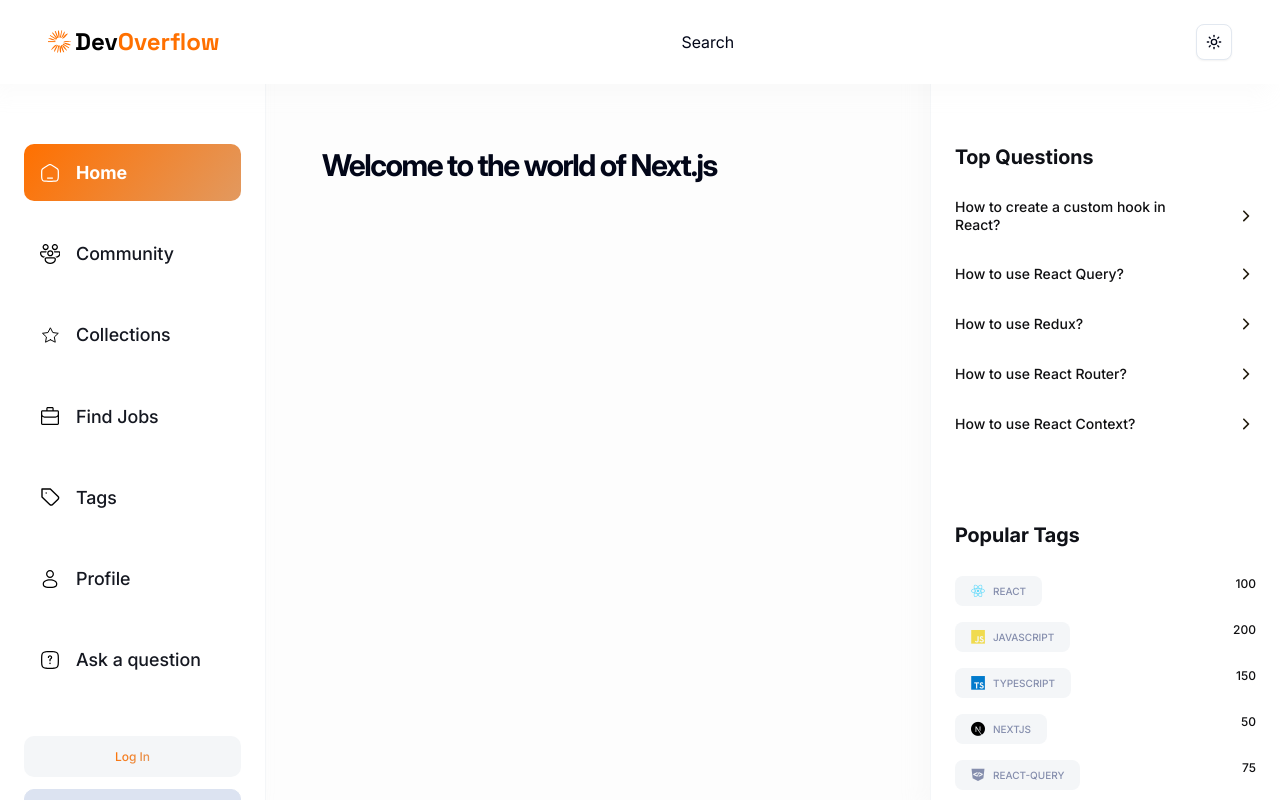
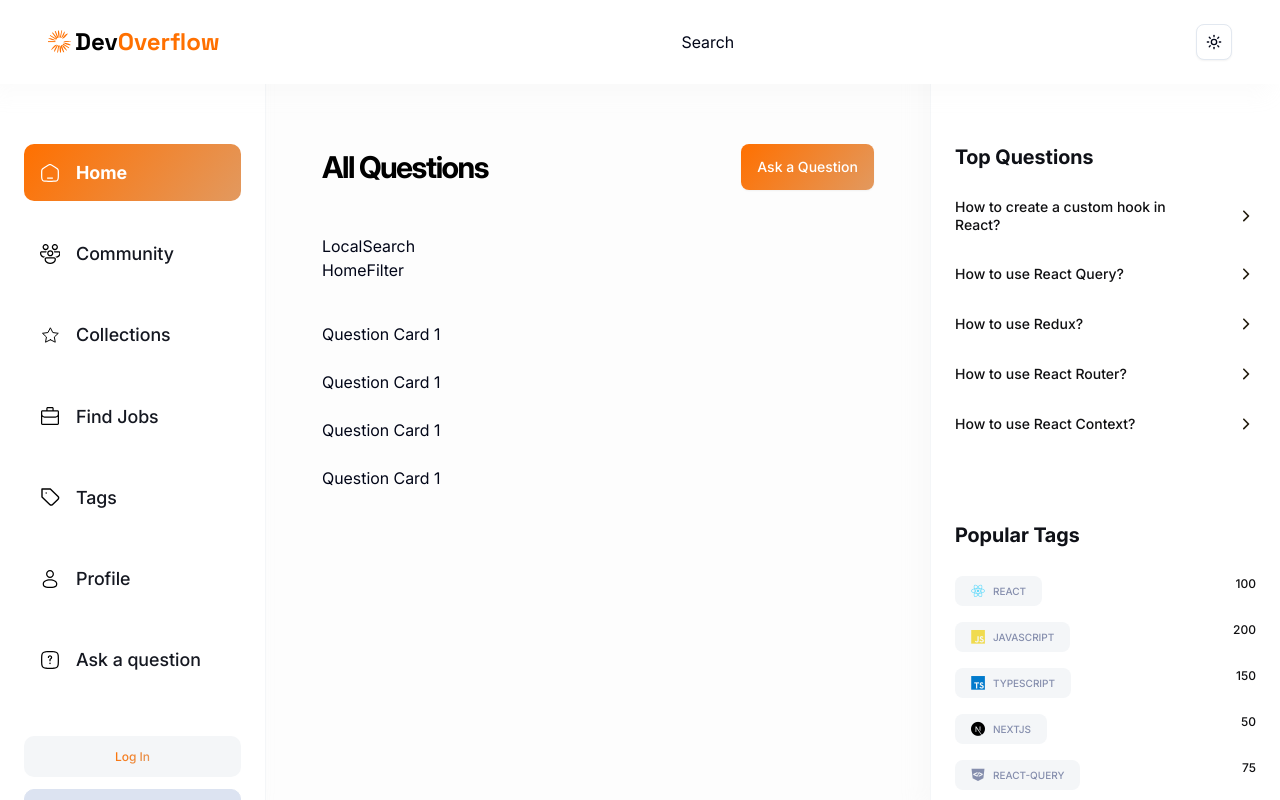
Before and after one commit to thanhtapcode20003/dev_overflow, a Next.js app: page / in a window 1280 px wide. Built offline with nearby package versions, Linux system fonts and the light colour scheme; no server answers.

Commit message:
add sample Home

```diff
--- a/app/(root)/page.tsx
+++ b/app/(root)/page.tsx
@@ -1,24 +1,31 @@
 import { auth, signOut } from "@/auth";
 import { Button } from "@/components/ui/button";
 import ROUTES from "@/constants/routes";
+import Link from "next/link";
 
 const Home = async () => {
   const session = await auth();
   console.log("Session:", session); // Check the session object
   return (
     <>
-      <h1 className="h1-bold">Welcome to the world of Next.js</h1>
+      <section className="flex w-full flex-col-reverse justify-between gap-4 sm:flex-row sm:items-center">
+        <h1 className="h1-bold text-dark100_light900">All Questions</h1>
 
-      {/* <form
-        className="px-10 pt-[100px]"
-        action={async () => {
-          "use server";
-
-          await signOut({ redirectTo: ROUTES.SIGN_IN });
-        }}
-      >
-        <Button type="submit">Log out</Button>
-      </form> */}
+        <Button
+          className="primary-gradient min-h-[46px] px-4 py-3 !text-light-900"
+          asChild
+        >
+          <Link href={ROUTES.ASK_QUESTION}>Ask a Question</Link>
+        </Button>
+      </section>
+      <section className="mt-11">LocalSearch</section>
+      HomeFilter
+      <div className="mt-10 flex w-full flex-col gap-6">
+        <p>Question Card 1</p>
+        <p>Question Card 1</p>
+        <p>Question Card 1</p>
+        <p>Question Card 1</p>
+      </div>
     </>
   );
 };
--- a/constants/routes.ts
+++ b/constants/routes.ts
@@ -2,8 +2,9 @@ const ROUTES = {
   HOME: "/",
   SIGN_IN: "/sign-in",
   SIGN_UP: "/sign-up",
-
+  ASK_QUESTION: "/ask-question",
   PROFILE: (id: string) => `/profile/${id}`,
   TAGS: (id: string) => `/tags/${id}`,
 };
+
 export default ROUTES;
```
